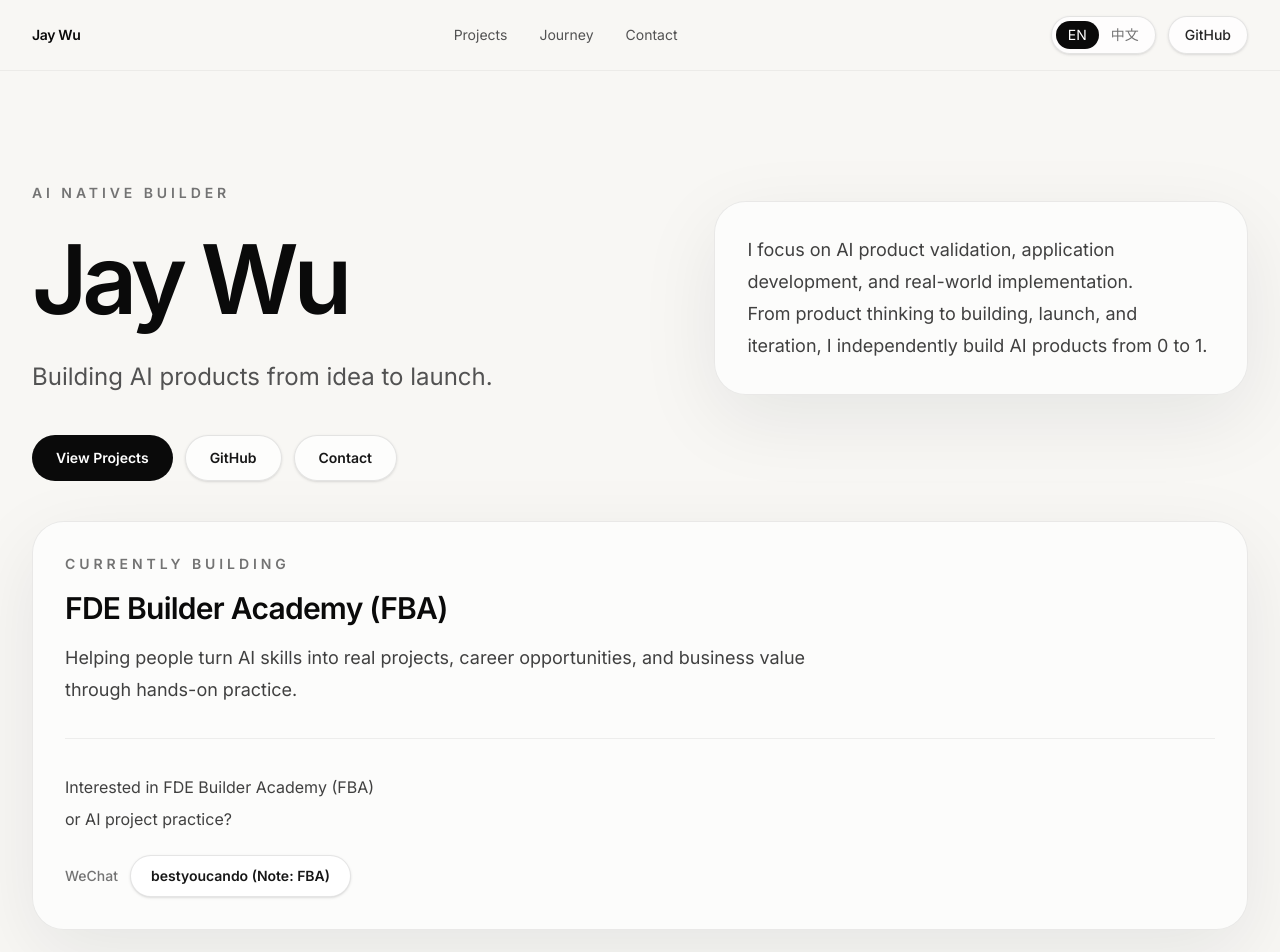
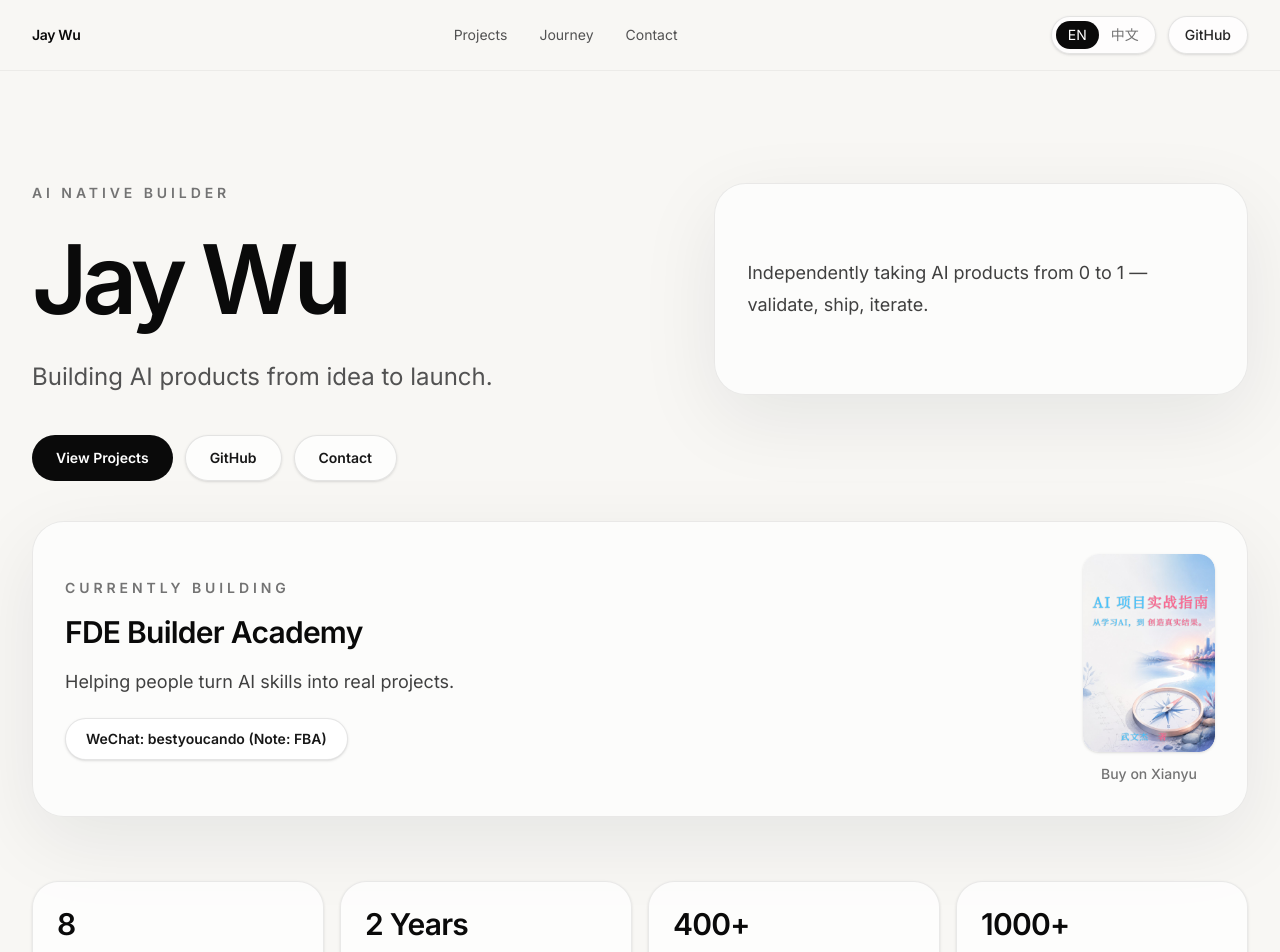
Before and after one commit to w2jmoe/jay-portfolio, a Next.js app: page / in a window 1280 px wide. Shown: the top 952 px of the page. Built offline with nearby package versions, Linux system fonts and the light colour scheme; no server answers.

Commit message:
update ANS

```diff
--- a/src/components/SalesPage.tsx
+++ b/src/components/SalesPage.tsx
@@ -1,6 +1,7 @@
 "use client";
 
 import { useEffect, useMemo, useState } from "react";
+import Image from "next/image";
 import { Header } from "@/components/Header";
 import { ProjectCard } from "@/components/ProjectCard";
 import { SectionHeader } from "@/components/SectionHeader";
@@ -88,7 +89,7 @@ export function SalesPage() {
       />
 
       <section className="mx-auto flex max-w-7xl flex-col px-5 pb-24 pt-20 sm:px-8 sm:pb-32 sm:pt-28 lg:min-h-[calc(100vh-76px)] lg:justify-center">
-        <div className="fade-in grid gap-14 lg:grid-cols-[1.08fr_0.92fr] lg:items-end">
+        <div className="fade-in grid gap-14 lg:grid-cols-[1.08fr_0.92fr] lg:items-stretch">
           <div>
             <p
               className={`text-sm font-semibold text-neutral-500 dark:text-neutral-400 ${
@@ -111,8 +112,8 @@ export function SalesPage() {
             </p>
           </div>
 
-          <aside className="rounded-[2rem] border border-black/[0.08] bg-white/60 p-6 shadow-soft dark:border-white/10 dark:bg-white/[0.04] dark:shadow-soft-dark sm:p-8">
-            <p className="whitespace-pre-line text-lg leading-8 text-neutral-700 dark:text-neutral-200">
+          <aside className="flex min-h-[11rem] items-center rounded-[2rem] border border-black/[0.08] bg-white/60 p-6 shadow-soft dark:border-white/10 dark:bg-white/[0.04] dark:shadow-soft-dark sm:min-h-[12.5rem] sm:p-8">
+            <p className="text-lg leading-8 text-neutral-700 dark:text-neutral-200">
               {copy.hero.proof}
             </p>
           </aside>
@@ -142,6 +143,8 @@ export function SalesPage() {
         </div>
 
         <div className="mt-10 rounded-[2rem] border border-black/[0.08] bg-white/60 p-6 shadow-soft dark:border-white/10 dark:bg-white/[0.04] dark:shadow-soft-dark sm:p-8">
+          <div className="flex flex-col gap-8 sm:flex-row sm:items-center sm:justify-between sm:gap-10">
+            <div className="min-w-0 flex-1">
               <p
                 className={`text-sm font-semibold text-neutral-500 dark:text-neutral-400 ${
                   locale === "zh" ? "tracking-[0.04em]" : "uppercase tracking-[0.28em]"
@@ -152,35 +155,52 @@ export function SalesPage() {
               <h2 className="mt-4 text-2xl font-semibold tracking-tight text-neutral-950 dark:text-neutral-50 sm:text-3xl">
                 {copy.currentlyBuilding.title}
               </h2>
-          <p className="mt-4 max-w-3xl text-base leading-8 text-neutral-700 dark:text-neutral-300 sm:text-lg">
+              <p className="mt-4 text-base leading-8 text-neutral-700 dark:text-neutral-300 sm:text-lg">
                 {copy.currentlyBuilding.description}
               </p>
-          <div className="mt-8 border-t border-black/[0.06] pt-8 dark:border-white/10">
-            <p className="whitespace-pre-line text-base leading-8 text-neutral-700 dark:text-neutral-300">
-              {copy.currentlyBuilding.contactPrompt}
-            </p>
-            <div className="mt-5 flex flex-wrap items-center gap-3">
-              <span className="text-sm font-medium text-neutral-500 dark:text-neutral-400">
-                {copy.currentlyBuilding.wechatLabel}
-              </span>
               <button
                 type="button"
                 onClick={handleFbaWeChatCopy}
                 aria-label={copy.currentlyBuilding.copyAriaLabel}
-                className="rounded-full border border-black/10 bg-white px-5 py-2.5 text-sm font-semibold text-neutral-900 shadow-sm transition hover:border-black/20 hover:bg-neutral-950 hover:text-white dark:border-white/10 dark:bg-white/5 dark:text-neutral-100 dark:hover:border-white/20 dark:hover:bg-white dark:hover:text-neutral-950"
+                className="mt-5 rounded-full border border-black/10 bg-white px-5 py-2.5 text-sm font-semibold text-neutral-900 shadow-sm transition hover:border-black/20 hover:bg-neutral-950 hover:text-white dark:border-white/10 dark:bg-white/5 dark:text-neutral-100 dark:hover:border-white/20 dark:hover:bg-white dark:hover:text-neutral-950"
               >
                 {copy.currentlyBuilding.wechatDisplay}
               </button>
-            </div>
               {fbaWechatNotice ? (
                 <p
                   role="status"
                   aria-live="polite"
-                className="mt-4 text-sm leading-7 text-neutral-600 dark:text-neutral-300"
+                  className="mt-3 text-sm leading-7 text-neutral-600 dark:text-neutral-300"
                 >
                   {fbaWechatNotice}
                 </p>
               ) : null}
+            </div>
+
+            <div className="flex shrink-0 flex-col items-center gap-3 self-center sm:self-auto">
+              <a
+                href={copy.currentlyBuilding.bookHref}
+                target="_blank"
+                rel="noopener noreferrer"
+                className="block overflow-hidden rounded-2xl shadow-sm transition hover:opacity-95"
+              >
+                <Image
+                  src={assetPath(copy.currentlyBuilding.bookImage)}
+                  alt={copy.currentlyBuilding.bookAlt}
+                  width={280}
+                  height={400}
+                  className="h-auto w-[132px] rounded-2xl object-cover"
+                />
+              </a>
+              <a
+                href={copy.currentlyBuilding.bookHref}
+                target="_blank"
+                rel="noopener noreferrer"
+                className="text-sm font-medium text-neutral-500 underline-offset-4 transition hover:text-neutral-950 hover:underline dark:text-neutral-400 dark:hover:text-neutral-100"
+              >
+                {copy.currentlyBuilding.bookCta}
+              </a>
+            </div>
           </div>
         </div>
 
--- a/src/data/site.ts
+++ b/src/data/site.ts
@@ -216,24 +216,23 @@ export const dictionary = {
       name: "Jay Wu",
       title: "AI Native Builder",
       subtitle: "Building AI products from idea to launch.",
-      proof:
-        "I focus on AI product validation, application development, and real-world implementation.\nFrom product thinking to building, launch, and iteration, I independently build AI products from 0 to 1.",
+      proof: "Independently taking AI products from 0 to 1 — validate, ship, iterate.",
       primaryCta: "View Projects",
       githubCta: "GitHub",
       contactCta: "Contact"
     },
     currentlyBuilding: {
       eyebrow: "Currently Building",
-      title: "FDE Builder Academy (FBA)",
-      description:
-        "Helping people turn AI skills into real projects, career opportunities, and business value through hands-on practice.",
-      contactPrompt:
-        "Interested in FDE Builder Academy (FBA)\nor AI project practice?",
-      wechatLabel: "WeChat",
-      wechatDisplay: "bestyoucando (Note: FBA)",
+      title: "FDE Builder Academy",
+      description: "Helping people turn AI skills into real projects.",
+      wechatDisplay: "WeChat: bestyoucando (Note: FBA)",
       copyAriaLabel: "Copy WeChat ID for FBA",
       copiedMessage: "WeChat ID copied.",
-      copyFailed: "Could not copy. WeChat ID: bestyoucando"
+      copyFailed: "Could not copy. WeChat ID: bestyoucando",
+      bookImage: "/ai-project-practice-guide.jpg",
+      bookHref: "https://m.tb.cn/h.8hesRgL?tk=Nsj0TZX3sUZ",
+      bookCta: "Buy on Xianyu",
+      bookAlt: "AI Project Practice Guide"
     },
     sections: {
       projectsEyebrow: "Featured Projects",
@@ -304,24 +303,23 @@ export const dictionary = {
       name: "Jay Wu · 武文杰",
       title: "AI 原生构建者",
       subtitle: "从想法到落地，构建 AI 产品。",
-      proof:
-        "我专注于 AI 产品验证、应用开发和实际落地，\n从产品判断、开发、上线到迭代，\n独立完成 AI 产品从 0 到 1 的构建。",
+      proof: "独立完成 AI 产品从 0 到 1 — 验证、上线、迭代。",
       primaryCta: "查看项目",
       githubCta: "GitHub",
       contactCta: "联系我"
     },
     currentlyBuilding: {
       eyebrow: "正在构建",
-      title: "AI 时代企业落地工程师成长计划（FBA）",
-      description:
-        "帮助个人通过 AI 项目实践，获得真实作品、职业机会和商业价值。",
-      contactPrompt:
-        "如果你想了解 FBA落地工程师成长计划，\n或参与 AI 项目实践：",
-      wechatLabel: "微信",
-      wechatDisplay: "bestyoucando（添加备注：FBA）",
+      title: "FDE落地工程师成长计划",
+      description: "帮助个人通过AI项目实践获得真实作品。",
+      wechatDisplay: "微信：bestyoucando（备注：FBA）",
       copyAriaLabel: "复制微信号",
       copiedMessage: "微信号已复制。",
-      copyFailed: "无法复制，微信号：bestyoucando"
+      copyFailed: "无法复制，微信号：bestyoucando",
+      bookImage: "/ai-project-practice-guide.jpg",
+      bookHref: "https://m.tb.cn/h.8hesRgL?tk=Nsj0TZX3sUZ",
+      bookCta: "在闲鱼购买",
+      bookAlt: "AI 项目实战指南"
     },
     sections: {
       projectsEyebrow: "精选项目",
```
Also changed, not shown: public/ai-project-practice-guide.jpg (added). Lines whose indentation alone changed are shown as unchanged.
